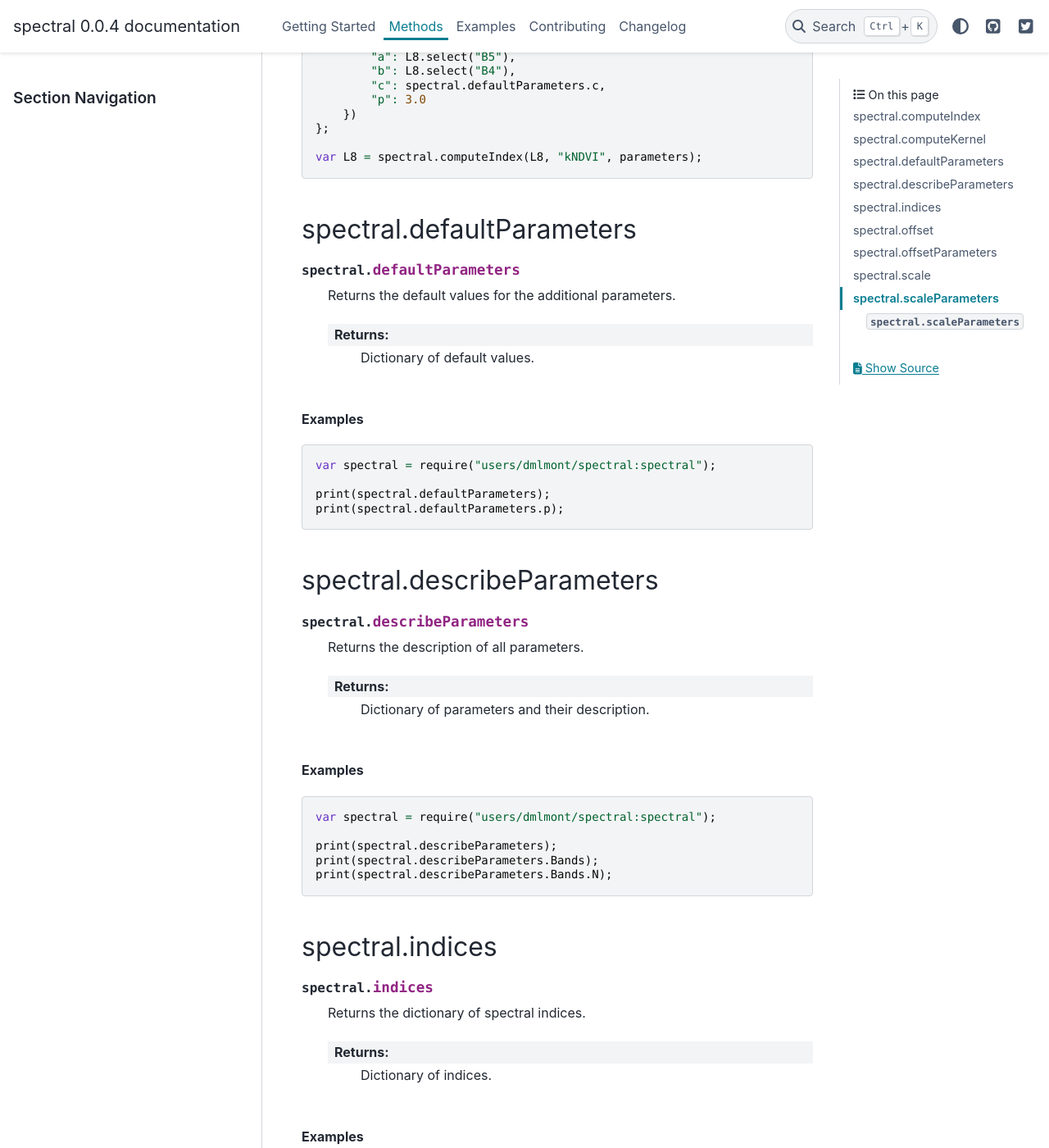
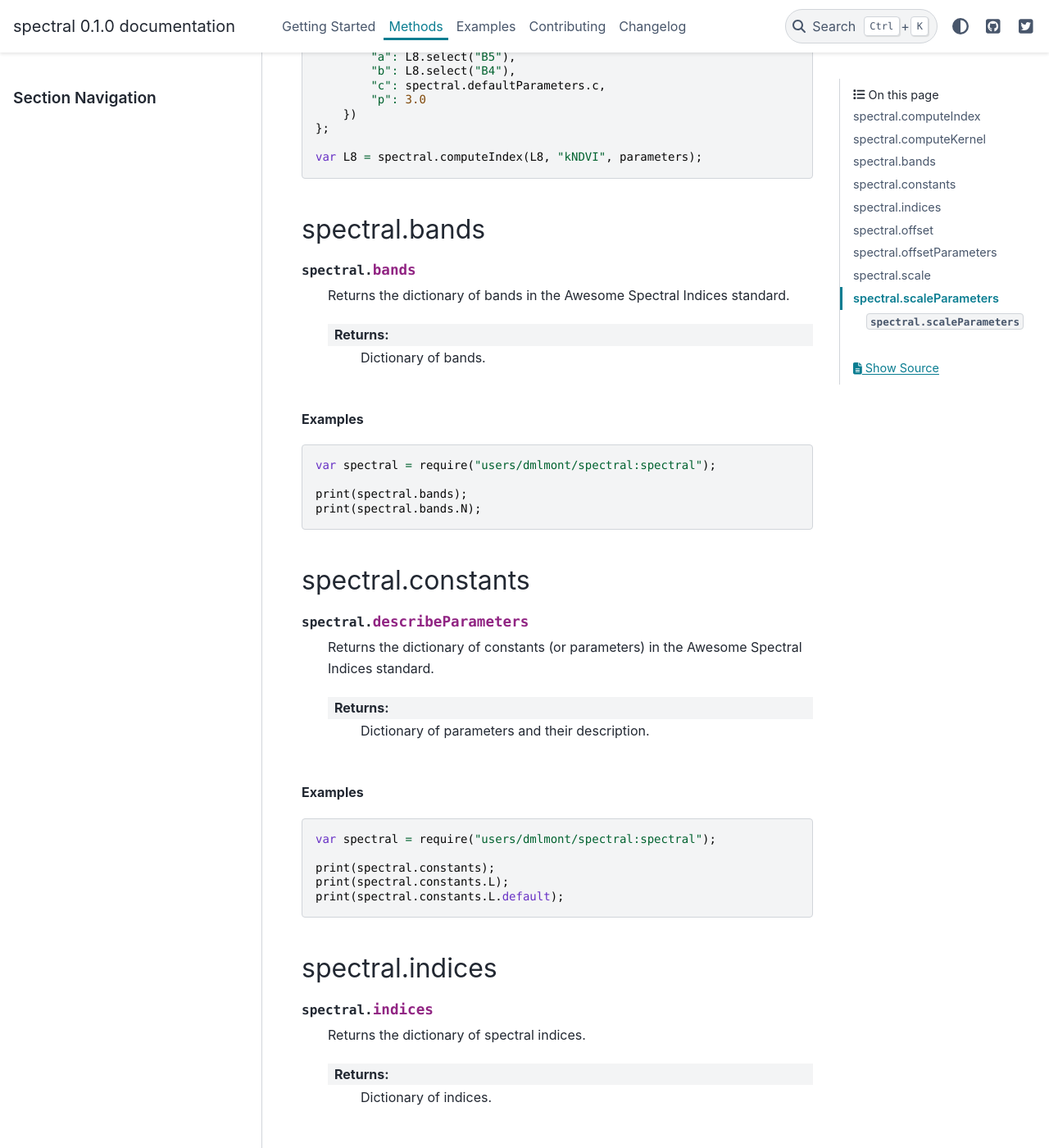
Before and after one commit to awesome-spectral-indices/spectral, a Sphinx documentation site: the page built from docs/methods.rst, in a window 1280 px wide and 1400 px high, scrolled down 2834 px. Shown: the whole window at 82% size. Built offline with Sphinx 7.4.7 and the PyData theme 0.15.4, drawn with Linux system fonts in a browser that asks for light colours.

Commit message:
DOCS: Updated DOCS to v0.1.0

```diff
--- a/docs/conf.py
+++ b/docs/conf.py
@@ -23,7 +23,7 @@ copyright = '2021, David Montero Loaiza'
 author = 'David Montero Loaiza'
 
 # The full version, including alpha/beta/rc tags
-release = '0.0.4'
+release = '0.1.0'
 
 
 # -- General configuration ---------------------------------------------------
--- a/docs/methods.rst
+++ b/docs/methods.rst
@@ -138,14 +138,14 @@ Computing the polynomial kernel:
 
    var L8 = spectral.computeIndex(L8, "kNDVI", parameters);
 
-spectral.defaultParameters
+spectral.bands
 ----------------------------
 
-.. js:attribute:: spectral.defaultParameters
+.. js:attribute:: spectral.bands
 
-   Returns the default values for the additional parameters.
+   Returns the dictionary of bands in the Awesome Spectral Indices standard.
 
-   :returns: Dictionary of default values.
+   :returns: Dictionary of bands.
 
 **Examples**
 
@@ -153,15 +153,15 @@ spectral.defaultParameters
 
    var spectral = require("users/dmlmont/spectral:spectral");
 
-   print(spectral.defaultParameters);
-   print(spectral.defaultParameters.p);
+   print(spectral.bands);
+   print(spectral.bands.N);
 
-spectral.describeParameters
+spectral.constants
 ----------------------------
 
 .. js:attribute:: spectral.describeParameters
 
-   Returns the description of all parameters.
+   Returns the dictionary of constants (or parameters) in the Awesome Spectral Indices standard.
 
    :returns: Dictionary of parameters and their description.
 
@@ -171,9 +171,9 @@ spectral.describeParameters
 
    var spectral = require("users/dmlmont/spectral:spectral");
 
-   print(spectral.describeParameters);
-   print(spectral.describeParameters.Bands);
-   print(spectral.describeParameters.Bands.N);
+   print(spectral.constants);
+   print(spectral.constants.L);
+   print(spectral.constants.L.default);
 
 spectral.indices
 ------------------------
```
Also changed, not shown: docs/changelog.rst (+20 -0 lines).
